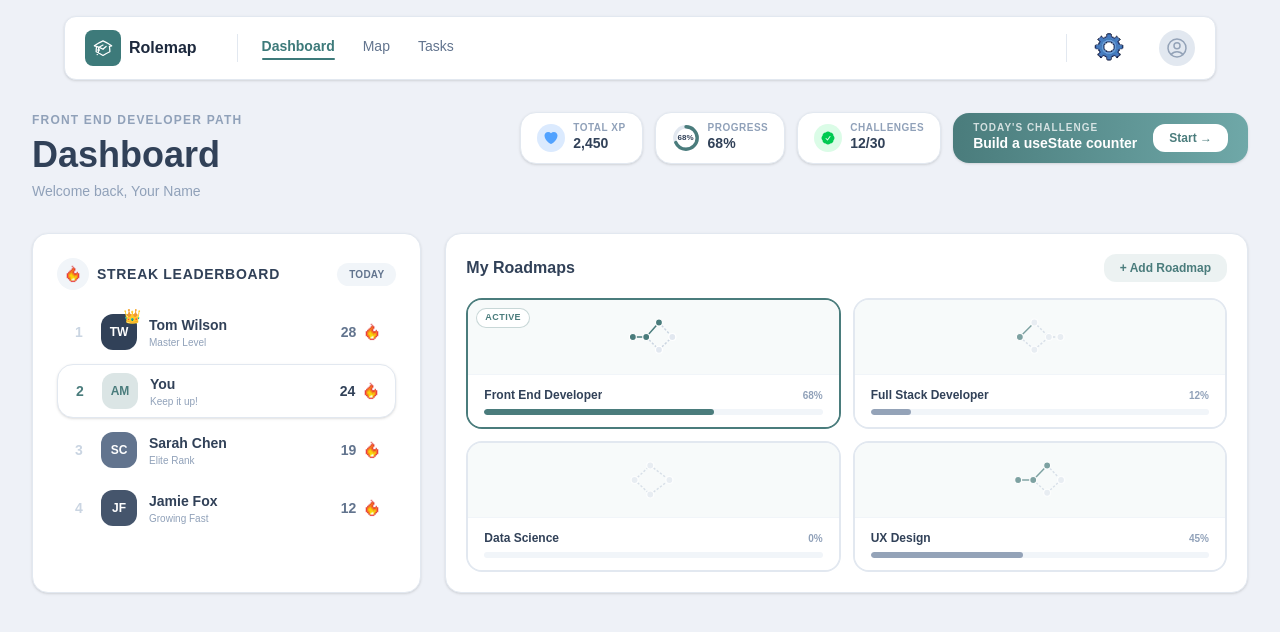
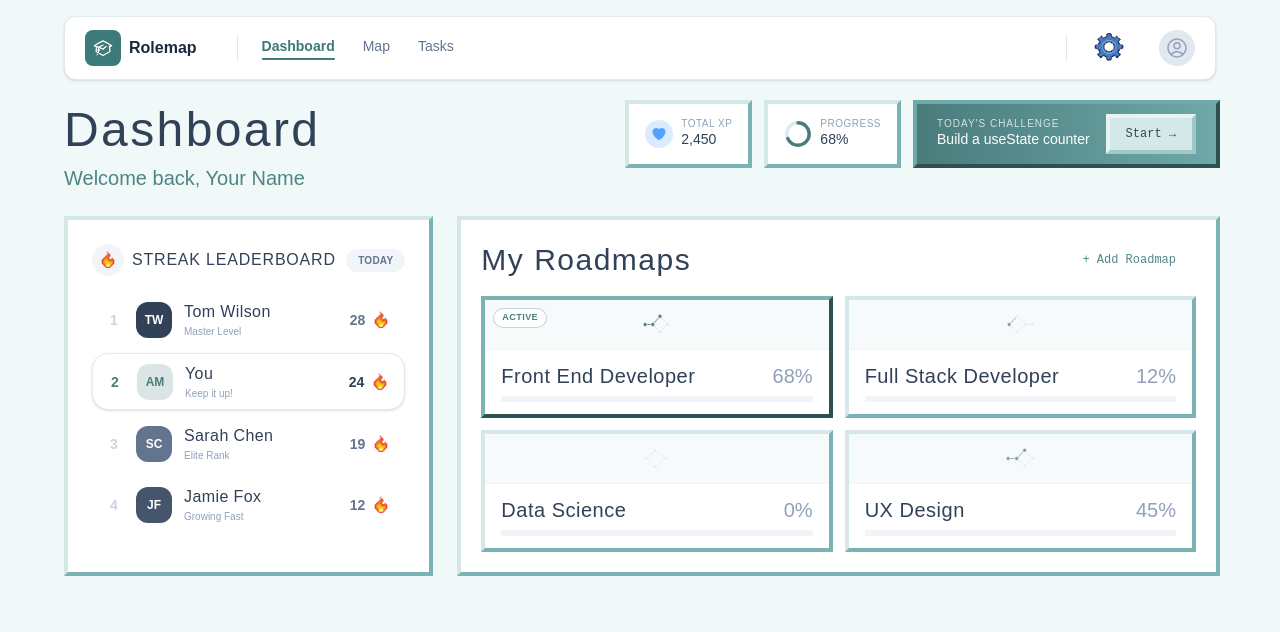
Before and after one commit to acm-projects/Rolemap, a Next.js app in the folder frontend/: page /dashboard in a window 1280 px wide. Shown: the top 632 px of the page. Built offline with nearby package versions, Linux system fonts and the light colour scheme; a web font is replaced by a local one.

Commit message:
Updated Dashboard Page

```diff
--- a/frontend/app/dashboard/page.tsx
+++ b/frontend/app/dashboard/page.tsx
@@ -5,8 +5,112 @@ import Image from 'next/image';
 import { Navbar } from '../components/NavBar';
 import fire from '../../icons/fire.png';
 import home from '../../icons/home.png';
+import PixelProgress from '../components/PixelProgress';
 
-// Static data
+// ─── Pixel primitives (inlined) ───────────────────────────────────────────────
+
+interface PixelButtonProps {
+  children: React.ReactNode;
+  onClick?: () => void;
+  variant?: 'primary' | 'secondary' | 'ghost';
+  size?: 'sm' | 'md' | 'lg';
+  disabled?: boolean;
+  type?: 'button' | 'submit';
+}
+
+function PixelButton({
+  children,
+  onClick,
+  variant = 'primary',
+  size = 'md',
+  disabled = false,
+  type = 'button',
+}: PixelButtonProps) {
+  const getVariantClasses = () => {
+    switch (variant) {
+      case 'primary':
+        return 'bg-[#4e8888] hover:bg-[#5e9a9a] active:bg-[#3a6666] text-white border-t-[#7ab3b3] border-l-[#7ab3b3] border-r-[#2d5050] border-b-[#2d5050]';
+      case 'secondary':
+        return 'bg-[#d4e8e8] hover:bg-[#c0dede] active:bg-[#b0d0d0] text-[#2d5050] border-t-[#e8f4f4] border-l-[#e8f4f4] border-r-[#9fc9c9] border-b-[#9fc9c9]';
+      case 'ghost':
+        return 'bg-transparent hover:bg-[#e8f4f4] active:bg-[#d4e8e8] text-[#4e8888] border-transparent';
+    }
+  };
+
+  const getSizeClasses = () => {
+    switch (size) {
+      case 'sm':
+        return 'px-4 py-2 text-xs';
+      case 'md':
+        return 'px-6 py-3 text-sm';
+      case 'lg':
+        return 'px-8 py-4 text-base';
+    }
+  };
+
+  return (
+    <button
+      type={type}
+      onClick={onClick}
+      disabled={disabled}
+      className={`
+        pixel-border
+        ${getVariantClasses()}
+        ${getSizeClasses()}
+        transition-all duration-100
+        disabled:opacity-50 disabled:cursor-not-allowed
+        active:translate-y-[2px]
+        image-rendering-pixelated
+        border-4
+      `}
+      style={{
+        fontFamily: "'Press Start 2P', monospace",
+        imageRendering: 'pixelated',
+      }}
+    >
+      {children}
+    </button>
+  );
+}
+
+interface PixelCardProps {
+  children: React.ReactNode;
+  onClick?: () => void;
+  selected?: boolean;
+  hover?: boolean;
+  className?: string;
+}
+
+function PixelCard({
+  children,
+  onClick,
+  selected = false,
+  hover = true,
+  className = '',
+}: PixelCardProps) {
+  return (
+    <div
+      onClick={onClick}
+      className={`
+        pixel-border
+        bg-white
+        border-4
+        border-t-[#d4e8e8] border-l-[#d4e8e8]
+        border-r-[#7ab3b3] border-b-[#7ab3b3]
+        transition-all duration-100
+        ${onClick ? 'cursor-pointer' : ''}
+        ${hover && onClick ? 'hover:bg-[#f0f8f8] hover:translate-y-[-2px]' : ''}
+        ${selected ? 'border-t-[#7ab3b3] border-l-[#7ab3b3] border-r-[#4e8888] border-b-[#4e8888] bg-[#e8f4f4]' : ''}
+        active:translate-y-[1px]
+        ${className}
+      `}
+    >
+      {children}
+    </div>
+  );
+}
+
+// ─── Static data ──────────────────────────────────────────────────────────────
 
 const leaderboard = [
   { rank: 1, name: 'Tom Wilson', subtitle: 'Master Level', streak: 28, isYou: false, crown: true,  avatar: 'TW', avatarBg: 'bg-slate-700' },
@@ -14,8 +118,6 @@ const leaderboard = [
   { rank: 3, name: 'Sarah Chen', subtitle: 'Elite Rank',   streak: 19, isYou: false, crown: false, avatar: 'SC', avatarBg: 'bg-slate-500' },
   { rank: 4, name: 'Jamie Fox',  subtitle: 'Growing Fast', streak: 12, isYou: false, crown: false, avatar: 'JF', avatarBg: 'bg-slate-600' },
 ];
-
-// My Roadmaps data
 
 const allRoadmaps = [
   {
@@ -91,7 +193,7 @@ const allRoadmaps = [
   },
 ];
 
-// Minimap component
+// ─── Minimap ──────────────────────────────────────────────────────────────────
 
 function RoadmapMinimap({
   nodes,
@@ -136,6 +238,7 @@ function RoadmapMinimap({
   );
 }
 
+// ─── Dashboard ────────────────────────────────────────────────────────────────
 
 export default function Dashboard() {
   const [displayProgress, setDisplayProgress] = useState(0);
@@ -147,43 +250,41 @@ export default function Dashboard() {
   }, []);
 
   return (
-    <div className="min-h-screen w-full bg-[#eef1f7] relative">
+    <div className="min-h-screen w-full bg-[#f0f8f8] relative">
       <Navbar />
 
-      <div className="pt-28 px-8 pb-8">
+      <div className="pt-25 px-8 pb-5 ml-8 mr-7">
         <div className="max-w-7xl mx-auto">
 
-          {/* Header row: title left, stats + challenge right ── */}
-          <div className="flex items-start justify-between mb-8 gap-6">
+          {/* Header row */}
+          <div className="flex items-start justify-between mb-6 gap-4">
 
             {/* Left: title */}
             <div>
-              <p className="text-xs font-bold text-slate-400 uppercase tracking-widest mb-1">Front End Developer Path</p>
               <div className='flex items-center '>
- {/* <Image src={home} alt="Home icon" className='h-25 w-25'/> */}
-                <h1 className="text-4xl font-bold text-slate-700 leading-tight">Dashboard</h1>
+                <h1 className="text-5xl text-slate-700 leading-tight tracking-wider">Dashboard</h1>
               </div>
-              <p className="text-sm text-slate-400 mt-1">Welcome back, {userName}</p>
+              <p className="text-xl text-[#508484] mt-1">Welcome back, {userName}</p>
             </div>
 
             {/* Right: quick stats + today's challenge */}
-            <div className="flex items-center gap-3 flex-shrink-0">
+            <div className="flex items-stretch gap-3 flex-shrink-0">
 
-              {/* XP block */}
-              <div className="flex items-center gap-2 bg-white border border-slate-200 rounded-2xl px-4 py-2.5 shadow-sm">
+              {/* XP block — PixelCard */}
+              <PixelCard className="flex items-center gap-2 px-4 py-2.5">
                 <div className="w-7 h-7 rounded-full bg-blue-100 flex items-center justify-center">
                   <svg xmlns="http://www.w3.org/2000/svg" viewBox="0 0 24 24" fill="currentColor" className="w-4 h-4 text-blue-400">
                     <path d="M11.645 20.91l-.007-.003-.022-.012a15.247 15.247 0 01-.383-.218 25.18 25.18 0 01-4.244-3.17C4.688 15.36 2.25 12.174 2.25 8.25 2.25 5.322 4.714 3 7.688 3A5.5 5.5 0 0112 5.052 5.5 5.5 0 0116.313 3c2.973 0 5.437 2.322 5.437 5.25 0 3.925-2.438 7.111-4.739 9.256a25.175 25.175 0 01-4.244 3.17 15.247 15.247 0 01-.383.219l-.022.012-.007.004-.003.001a.752.752 0 01-.704 0l-.003-.001z" />
                   </svg>
                 </div>
                 <div>
-                  <p className="text-[10px] font-bold text-slate-400 uppercase tracking-wider leading-none">Total XP</p>
-                  <p className="text-sm font-bold text-slate-700">2,450</p>
+                  <p className="text-[10px] text-slate-400 uppercase tracking-wider leading-none">Total XP</p>
+                  <p className="text-sm text-slate-700">2,450</p>
                 </div>
-              </div>
+              </PixelCard>
 
-              {/* Progress block */}
-              <div className="flex items-center gap-2 bg-white border border-slate-200 rounded-2xl px-4 py-2.5 shadow-sm">
+              {/* Progress block — PixelCard */}
+              <PixelCard className="flex items-center gap-2 px-4 py-2.5">
                 <div className="relative w-7 h-7 flex-shrink-0">
                   <svg className="w-full h-full" viewBox="0 0 200 200">
                     <circle cx="100" cy="100" r="80" fill="none" stroke="#e2e8f0" strokeWidth="24" />
@@ -198,39 +299,23 @@ export default function Dashboard() {
                       transform="rotate(-90 100 100)"
                     />
                   </svg>
-                  <div className="absolute inset-0 flex items-center justify-center">
-                    <span className="text-[8px] font-bold text-slate-700">{displayProgress}%</span>
-                  </div>
                 </div>
                 <div>
-                  <p className="text-[10px] font-bold text-slate-400 uppercase tracking-wider leading-none">Progress</p>
-                  <p className="text-sm font-bold text-slate-700">{displayProgress}%</p>
+                  <p className="text-[10px] text-slate-400 uppercase tracking-wider leading-none">Progress</p>
+                  <p className="text-sm text-slate-700">{displayProgress}%</p>
                 </div>
+              </PixelCard>
+
+              {/* Today's Challenge — PixelCard with gradient + PixelButton */}
+              <PixelCard className="bg-gradient-to-r from-[#4a7c7c] to-[#6fa8a8] px-5 py-2.5 flex items-center gap-4 text-white !border-t-[#6fa8a8] !border-l-[#6fa8a8] !border-r-[#2d5050] !border-b-[#2d5050]">
+                <div>
+                  <p className="text-[10px] uppercase tracking-widest opacity-75 leading-none mb-0.5">Today&apos;s Challenge</p>
+                  <p className="text-sm leading-tight">Build a useState counter</p>
                 </div>
-
-              {/* Challenges block */}
-              <div className="flex items-center gap-2 bg-white border border-slate-200 rounded-2xl px-4 py-2.5 shadow-sm">
-                <div className="w-7 h-7 rounded-full bg-green-100 flex items-center justify-center">
-                  <svg xmlns="http://www.w3.org/2000/svg" viewBox="0 0 24 24" fill="currentColor" className="w-4 h-4 text-green-500">
-                    <path fillRule="evenodd" d="M8.603 3.799A4.49 4.49 0 0112 2.25c1.357 0 2.573.6 3.397 1.549a4.49 4.49 0 013.498 1.307 4.491 4.491 0 011.307 3.497A4.49 4.49 0 0121.75 12a4.49 4.49 0 01-1.549 3.397 4.491 4.491 0 01-1.307 3.497 4.491 4.491 0 01-3.497 1.307A4.49 4.49 0 0112 21.75a4.49 4.49 0 01-3.397-1.549 4.49 4.49 0 01-3.498-1.306 4.491 4.491 0 01-1.307-3.498A4.49 4.49 0 012.25 12c0-1.357.6-2.573 1.549-3.397a4.49 4.49 0 011.307-3.497 4.49 4.49 0 013.497-1.307zm7.007 6.387a.75.75 0 10-1.22-.872l-3.236 4.53L9.53 12.22a.75.75 0 00-1.06 1.06l2.25 2.25a.75.75 0 001.14-.094l3.75-5.25z" clipRule="evenodd" />
-                  </svg>
-                </div>
-                <div>
-                  <p className="text-[10px] font-bold text-slate-400 uppercase tracking-wider leading-none">Challenges</p>
-                  <p className="text-sm font-bold text-slate-700">12/30</p>
-                </div>
-              </div>
-
-              {/* Today's Challenge */}
-              <div className="bg-gradient-to-r from-[#4a7c7c] to-[#6fa8a8] rounded-2xl px-5 py-2.5 shadow-sm flex items-center gap-4 text-white">
-                <div>
-                  <p className="text-[10px] font-bold uppercase tracking-widest opacity-75 leading-none mb-0.5">Today&apos;s Challenge</p>
-                  <p className="text-sm font-bold leading-tight">Build a useState counter</p>
-                </div>
-                <button className="bg-white text-[#4a7c7c] font-bold px-4 py-1.5 rounded-xl text-xs hover:bg-slate-50 transition-colors flex-shrink-0">
+                <PixelButton variant="secondary" size="sm">
                   Start →
-                </button>
-              </div>
+                </PixelButton>
+              </PixelCard>
 
             </div>
           </div>
@@ -238,14 +323,14 @@ export default function Dashboard() {
           {/* Main content: 2 columns */}
           <div className="grid grid-cols-12 gap-6">
 
-            {/* LEFT col: Leaderboard */}
-            <div className="col-span-4 bg-white border border-slate-200 rounded-2xl p-6 shadow-sm h-[360px] overflow-hidden">
+            {/* LEFT col: Leaderboard — PixelCard */}
+            <PixelCard className="col-span-4 p-6 h-[360px] overflow-hidden">
               <div className="flex items-center justify-between mb-4">
                 <div className="flex items-center gap-2">
                   <div className="w-8 h-8 rounded-full bg-slate-100 flex items-center justify-center">
-                    <Image src={fire} alt="Fire Icon" className="h-6 w-6  "/>
+                    <Image src={fire} alt="Fire Icon" className="h-6 w-6"/>
                   </div>
-                  <h2 className="text-sm font-bold text-slate-700 uppercase tracking-wider">Streak Leaderboard</h2>
+                  <h2 className="text-md text-slate-700 uppercase tracking-wider">Streak Leaderboard</h2>
                 </div>
                 <span className="text-[10px] font-semibold text-slate-500 bg-slate-100 px-3 py-1 rounded-full uppercase tracking-wide">Today</span>
               </div>
@@ -263,10 +348,9 @@ export default function Dashboard() {
                       <span className={`text-xs font-bold ${user.isYou ? 'text-[#4a7c7c]' : 'text-white'}`}>
                         {user.avatar}
                       </span>
-                      {user.crown && <span className="absolute -top-2 -right-1 text-sm">👑</span>}
                     </div>
                     <div className="flex-1 min-w-0">
-                      <p className="text-sm font-semibold text-slate-700 truncate">{user.name}</p>
+                      <p className="text-md text-slate-700 truncate tracking-wide">{user.name}</p>
                       <p className="text-[10px] text-slate-400">{user.subtitle}</p>
                     </div>
                     <div className="flex items-center gap-1">
@@ -278,25 +362,32 @@ export default function Dashboard() {
                   </div>
                 ))}
               </div>
-            </div>
+            </PixelCard>
 
-            {/* RIGHT col: My Roadmaps */}
-            <div className="col-span-8 bg-white border border-slate-200 rounded-2xl p-5 shadow-sm flex flex-col h-[360px]">
+            {/* RIGHT col: My Roadmaps — PixelCard */}
+            <PixelCard className="col-span-8 p-5 flex flex-col h-[360px]">
               <div className="flex items-center justify-between mb-4">
-                <h2 className="text-base font-bold text-slate-700">My Roadmaps</h2>
-                <button className="text-xs font-semibold text-[#4a7c7c] bg-[#4a7c7c]/10 hover:bg-[#4a7c7c]/20 px-4 py-1.5 rounded-xl transition-colors">
+                <h2 className="text-3xl text-slate-700 tracking-wider">My Roadmaps</h2>
+                <PixelButton variant="ghost" size="sm">
                   + Add Roadmap
-                </button>
+                </PixelButton>
               </div>
 
               {/* 2x2 minimap grid */}
-              <div className="grid grid-cols-2 gap-3 flex-1 min-h-0">
+              <div className="grid grid-cols-2 grid-rows-2 gap-3 flex-1 min-h-0 overflow-hidden">
                 {allRoadmaps.map((rm) => (
                   <a
                     key={rm.id}
                     href="/map"
-                    className={`flex flex-col rounded-2xl border-2 overflow-hidden transition-all hover:shadow-md cursor-pointer group
-                      ${rm.active ? 'border-[#4a7c7c]' : 'border-slate-200 hover:border-slate-300'}`}
+                    className="block min-h-0"
+                  >
+                    <div
+                      className={`flex flex-col overflow-hidden h-full transition-all hover:shadow-md hover:translate-y-[-2px] cursor-pointer
+                        border-4
+                        ${rm.active
+                          ? 'border-t-[#7ab3b3] border-l-[#7ab3b3] border-r-[#2d5050] border-b-[#2d5050]'
+                          : 'border-t-[#d4e8e8] border-l-[#d4e8e8] border-r-[#7ab3b3] border-b-[#7ab3b3]'
+                        }`}
                     >
                       {/* Minimap SVG area */}
                       <div className="flex-1 bg-[#f7fafa] relative px-3 py-2 min-h-0">
@@ -316,23 +407,18 @@ export default function Dashboard() {
                       {/* Progress bar + title */}
                       <div className="px-4 py-3 bg-white border-t border-slate-100">
                         <div className="flex items-center justify-between mb-1.5">
-                        <p className="text-xs font-semibold text-slate-700 truncate">{rm.title}</p>
-                        <p className="text-[10px] font-bold text-slate-400 ml-2 flex-shrink-0">{rm.progress}%</p>
+                          <p className="text-xl text-slate-700 truncate tracking-wide">{rm.title}</p>
+                          <p className="text-xl text-slate-400 ml-2 flex-shrink-0">{rm.progress}%</p>
                         </div>
-                      <div className="h-1.5 bg-slate-100 rounded-full overflow-hidden">
-                        <div
-                          className="h-full rounded-full"
-                          style={{
-                            width: `${rm.progress}%`,
-                            backgroundColor: rm.active ? '#4a7c7c' : '#94a3b8',
-                          }}
-                        />
+                        <div className="h-1.5 bg-slate-100 overflow-hidden">
+                        <PixelProgress value={40} showLabel={true}/>
+                        </div>
                       </div>
                     </div>
                   </a>
                 ))}
               </div>
-            </div>
+            </PixelCard>
 
           </div>
         </div>
```
Lines whose indentation alone changed are shown as unchanged.
